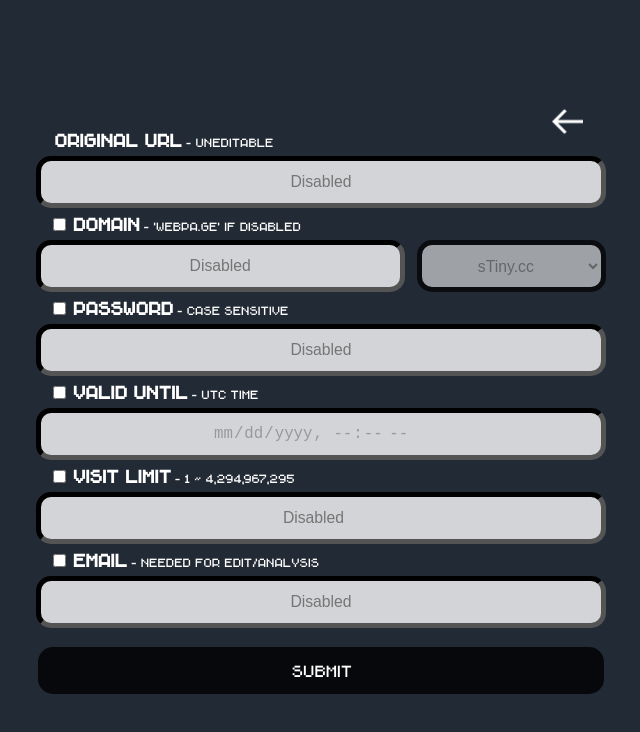
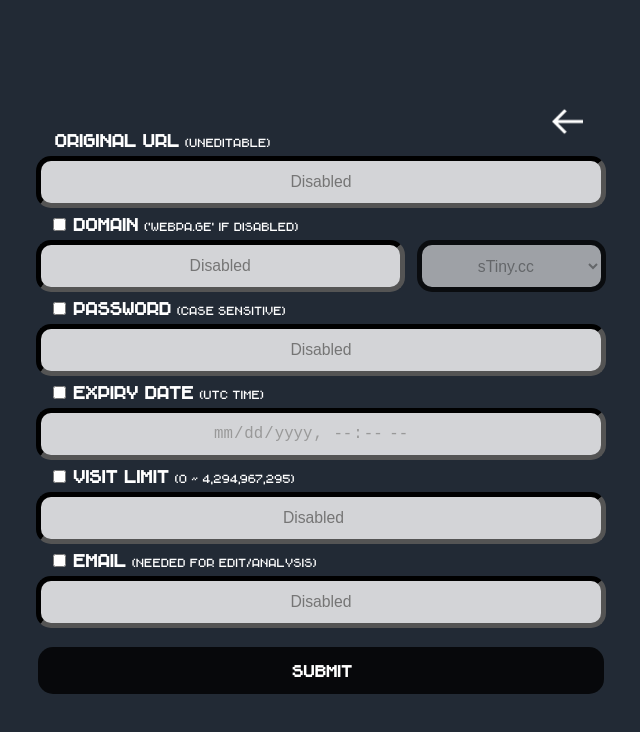
Before and after one commit to EedoCelsius/shorten.webpa.ge, a plain HTML site: page customize.html in a window 1280 px wide. Shown: the whole page, without its empty margins (319-959 px from the left). Drawn offline with Linux system fonts and the light colour scheme.

Commit message:
Add files via upload

```diff
--- a/customize.html
+++ b/customize.html
@@ -37,8 +37,10 @@
         <div class="rightCenterAlign" relsize="height: pw(3); width: 85%;">
 
         </div>
-        <div class="leftCenterAlign noDrag" relsize="height: pw(5); width: 85%; font-size: sh(37.5);">
-            <p><b relsize="font-size: 1.5em">Original URL</b> - Uneditable</p>
+        <div class="leftCenterAlign noDrag" relsize="height: pw(5); width: 85%; font-size: sh(55);">
+            <b>
+                Original URL <span relsize="font-size: 0.675em; font-weight: normal">(Uneditable)</span>
+            </b>
             <img src="./resources/backArrow.png" onclick="window.history.go(-1)" class="button" relsize="height: 100%;"
                 style="position:absolute; right: 1%; bottom: 60%;">
         </div>
@@ -48,9 +50,11 @@
             placeholder="Disabled" disabled>
 
 
-        <div class="leftCenterAlign noDrag" relsize="height: pw(5); width: 85%; font-size: sh(37.5);">
+        <div class="leftCenterAlign noDrag" relsize="height: pw(5); width: 85%; font-size: sh(55);">
             <input type="checkbox" id="domainCheckbox" relsize="height: ph(100); margin: 0 ph(17.5) 0 0">
-            <p id="domainText" class="button"><b relsize="font-size: 1.5em">Domain</b> - 'webpa.ge' if disabled</p>
+            <b id="domainText" class="button">
+                Domain <span relsize="font-size: 0.675em; font-weight: normal">('webpa.ge' if disabled)</span>
+            </b>
         </div>
         <input id="domainInput" type="text"
             relsize="height: pw(2.75); width: 53%; padding: pw(2); border-width: pw(0.8); border-radius: 15px; font-size: pw(2.5);"
@@ -65,9 +69,11 @@
         </select>
 
 
-        <div class="leftCenterAlign noDrag" relsize="height: pw(5); width: 85%; font-size: sh(37.5);">
+        <div class="leftCenterAlign noDrag" relsize="height: pw(5); width: 85%; font-size: sh(55);">
             <input type="checkbox" id="passwordCheckbox" relsize="height: ph(100); margin: 0 ph(17.5) 0 0">
-            <p id="passwordText" class="button"><b relsize="font-size: 1.5em">Password</b> - Case sensitive</p>
+            <b id="passwordText" class="button">
+                Password <span relsize="font-size: 0.675em; font-weight: normal">(Case sensitive)</span>
+            </b>
         </div>
         <input id="passwordInput" type="text"
             relsize="height: pw(2.75); width: 85%; padding: pw(2); border-width: pw(0.8); border-radius: 15px; font-size: pw(2.5);"
@@ -75,9 +81,11 @@
             placeholder="Disabled" disabled>
 
 
-        <div class="leftCenterAlign noDrag" relsize="height: pw(5); width: 85%; font-size: sh(37.5);">
+        <div class="leftCenterAlign noDrag" relsize="height: pw(5); width: 85%; font-size: sh(55);">
             <input type="checkbox" id="vaildUntilCheckbox" relsize="height: ph(100); margin: 0 ph(17.5) 0 0">
-            <p id="vaildUntilText" class="button"><b relsize="font-size: 1.5em">Valid until</b> - Your local time</p>
+            <b id="vaildUntilText" class="button">
+                Expiry date <span relsize="font-size: 0.675em; font-weight: normal">(Your local time zone)</span>
+            </b>
         </div>
         <input id="vaildUntilInput" type="datetime-local"
             relsize="height: pw(2.75); width: 85%; padding: pw(2); border-width: pw(0.8); border-radius: 15px; font-size: pw(2.5);"
@@ -85,19 +93,23 @@
             placeholder="Disabled" disabled>
 
 
-        <div class="leftCenterAlign noDrag" relsize="height: pw(5); width: 85%; font-size: sh(37.5);">
+        <div class="leftCenterAlign noDrag" relsize="height: pw(5); width: 85%; font-size: sh(55);">
             <input type="checkbox" id="visitLimitCheckbox" relsize="height: ph(100); margin: 0 ph(17.5) 0 0">
-            <p id="visitLimitText" class="button"><b relsize="font-size: 1.5em">Visit limit</b> - 1 ~ 4,294,967,295</p>
+            <b id="visitLimitText" class="button">
+                Visit limit <span relsize="font-size: 0.675em; font-weight: normal">(0 ~ 4,294,967,295)</span>
+            </b>
         </div>
         <input id="visitLimitInput" type="number"
             relsize="height: pw(2.75); width: 85%; padding: pw(2); border-width: pw(0.8); border-radius: 15px; font-size: pw(2.5);"
             style="border-color: black; background-color: rgba(256, 256, 256, 0.8); text-align: center;"
-            placeholder="Disabled" min="1" max="4294967295" disabled>
+            placeholder="Disabled" min="0" max="4294967295" disabled>
 
 
-        <div class="leftCenterAlign noDrag" relsize="height: pw(5); width: 85%; font-size: sh(37.5);">
+        <div class="leftCenterAlign noDrag" relsize="height: pw(5); width: 85%; font-size: sh(55);">
             <input type="checkbox" id="emailCheckbox" relsize="height: ph(100); margin: 0 ph(17.5) 0 0">
-            <p id="emailText" class="button"><b relsize="font-size: 1.5em">Email</b> - Needed for edit/analysis</p>
+            <b id="emailText" class="button">
+                Email <span relsize="font-size: 0.675em; font-weight: normal">(Needed for edit/analysis)</span>
+            </b>
         </div>
         <input id="emailInput" type="email"
             relsize="height: pw(2.75); width: 85%; padding: pw(2); border-width: pw(0.8); border-radius: 15px; font-size: pw(2.5);"
@@ -105,11 +117,11 @@
             placeholder="Disabled" disabled>
 
 
-        <div class="leftCenterAlign noDrag" relsize="height: pw(3); width: 85%; font-size: sh(37.5);">
+        <div class="leftCenterAlign noDrag" relsize="height: pw(3); width: 85%; font-size: sh(55);">
         </div>
         <div id="submitButton" type="submit" class="button"
             relsize="height: pw(3.5); width: 86%; padding: pw(2); border-width: pw(0.8); border-radius: 15px; font-size: pw(2.5);"
-            style="border-color: black; background-color: rgba(0, 0, 0, 0.8); text-align: center;">Submit</div>
+            style="border-color: black; background-color: rgba(0, 0, 0, 0.8); text-align: center;"><b>Submit</b></div>
     </div>
 </body>
 
@@ -134,7 +146,7 @@
 
 <script type="application/javascript">
     document.addEventListener("DOMContentLoaded", function () {
-        document.getElementById("vaildUntilText").innerHTML = `<b style="font-size: 1.5em">Valid until</b> - ${Intl.DateTimeFormat().resolvedOptions().timeZone} time`
+        document.getElementById("vaildUntilText").children[0].innerHTML = ` (${Intl.DateTimeFormat().resolvedOptions().timeZone} time)`
     })
 </script>
 
```
